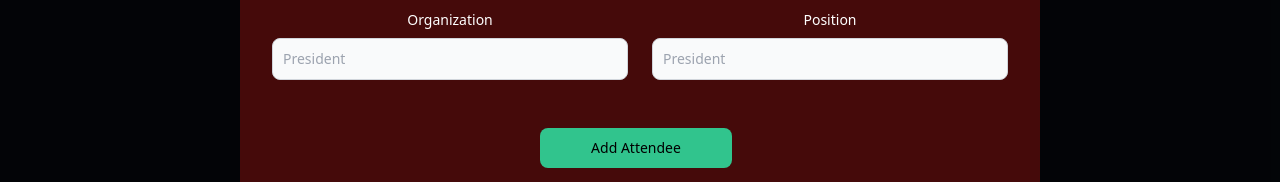
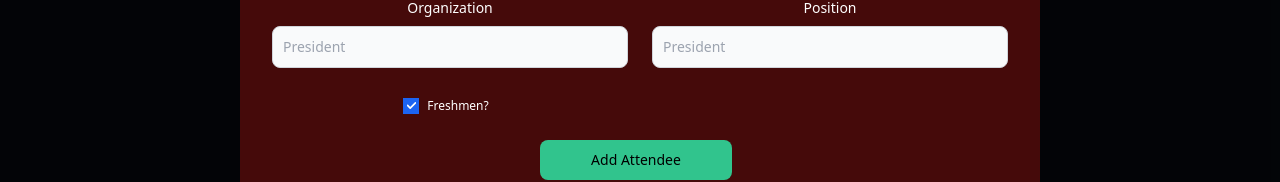
Before and after one commit to DanRed22/registration-system, a React (Create React App) app: page / in a window 1280 px wide. Both pictures are taken after typing "Sample" into the empty fields and a click on the button "Add Attendee". Shown: the part 467-649 px from the top of the page. Built offline with nearby package versions, Linux system fonts and the light colour scheme; no server answers.

Commit message:
added freshmen option

```diff
--- a/src/api/routes.js
+++ b/src/api/routes.js
@@ -252,14 +252,14 @@ router.post('/update-remarks',(req, res)=>{
 })
 
 router.post('/add', (req, res)=>{
-    const { name, id_number, email, program, additional, remarks, orgname, position} = req.body;
+    const { name, id_number, email, program, additional, remarks, orgname, position, freshman} = req.body;
     console.log(req.body)
 
-    const query = `INSERT INTO members (name, id_number, email, program, additional, remarks, orgname, position)
-    VALUES (?,?,?,?,?,?,?,?);
+    const query = `INSERT INTO members (name, id_number, email, program, additional, remarks, orgname, position, freshman)
+    VALUES (?,?,?,?,?,?,?,?, ?);
     `
 
-    pool.query(query, [name, id_number, email, program, additional, remarks, orgname, position], (err, result)=>{
+    pool.query(query, [name, id_number, email, program, additional, remarks, orgname, position,freshman], (err, result)=>{
         if(err){
             console.error("Error Adding Record!", err);
             res.status(400).json({error: 'Bad Request'});
--- a/src/components/AddModal.js
+++ b/src/components/AddModal.js
@@ -12,7 +12,11 @@ const [program, setProgram] = useState('');
 const [email, setEmail] = useState('');
 const [orgname, setOrgname] = useState('');
 const [position, setPosition] = useState('');
+const [isFreshmen, setIsFreshmen] = useState(true);
 
+// const handleIsFreshmen = ()=>{
+//     isFreshmen === 1? setIsFreshmen(0) : setIsFreshmen(1)
+// }
 const handleNameChange = (e) =>{
     setName(e.target.value);
 }
@@ -55,7 +59,8 @@ const handleSubmit = async ()=>{
         "additional": additional,
         "remarks": remarks,
         "orgname": orgname,
-        "position":position
+        "position":position,
+        "freshman": isFreshmen,
     })
     if (response){
         alert(response.data.message);
@@ -111,6 +116,11 @@ const handleSubmit = async ()=>{
             <label for="position" class="block mb-2 text-sm font-medium  text-white">Position</label>
             <input value={position} onChange={handlePositionChange} type="textarea" id="position" class="bg-gray-50 border border-gray-300  text-sm rounded-lg  block w-full p-2.5  placeholder-gray-400 text-black" placeholder="President" />
         </div>
+        <div>
+            <input type='checkbox' name='freshmen' checked={isFreshmen} onClick={()=>setIsFreshmen(!isFreshmen)}></input>
+            <label for='freshmen' className='text-white text-xs mx-2'>Freshmen?</label>
+        </div>
+
 
         <div>
 
```
